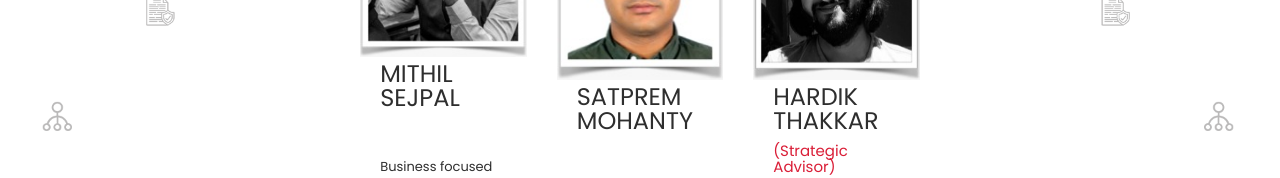
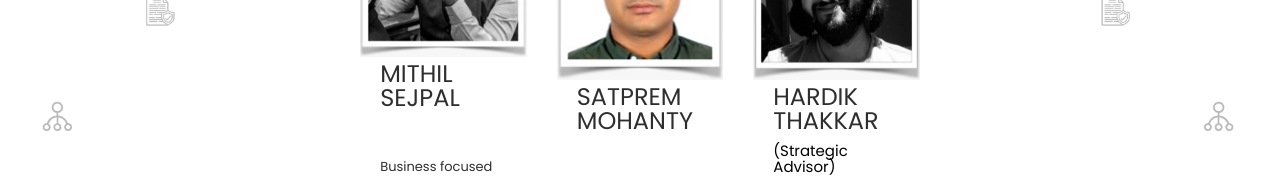
Before and after one commit to ACTECAL/ve-website, a website: page about-us.html in a window 1280 px wide. Shown: the part 1700-1878 px from the top of the page. Drawn offline with nearby package versions, Linux system fonts and the light colour scheme; a web font is replaced by a local one.

Commit message:
remove color

```diff
--- a/about-us.html
+++ b/about-us.html
@@ -166,7 +166,7 @@
                                         </div>
                                         <div class="textwrap">
                                             <h4>Hardik Thakkar</h4>
-                                            <span style="font-size: 15px; display: inline-block;padding: 10px 0;color: #da1e37;">(Strategic Advisor)</span>
+                                            <span style="font-size: 15px; display: inline-block;padding: 10px 0;">(Strategic Advisor)</span>
                                             <p style=" padding-top: 1px !important;">An Actuary by education, Tech and Automation expert by passion running his own business helping companies automate their tasks, mainly using Google’s business tools ecosystem
                                             </p>
                                             <div class="imgwrap">
```
